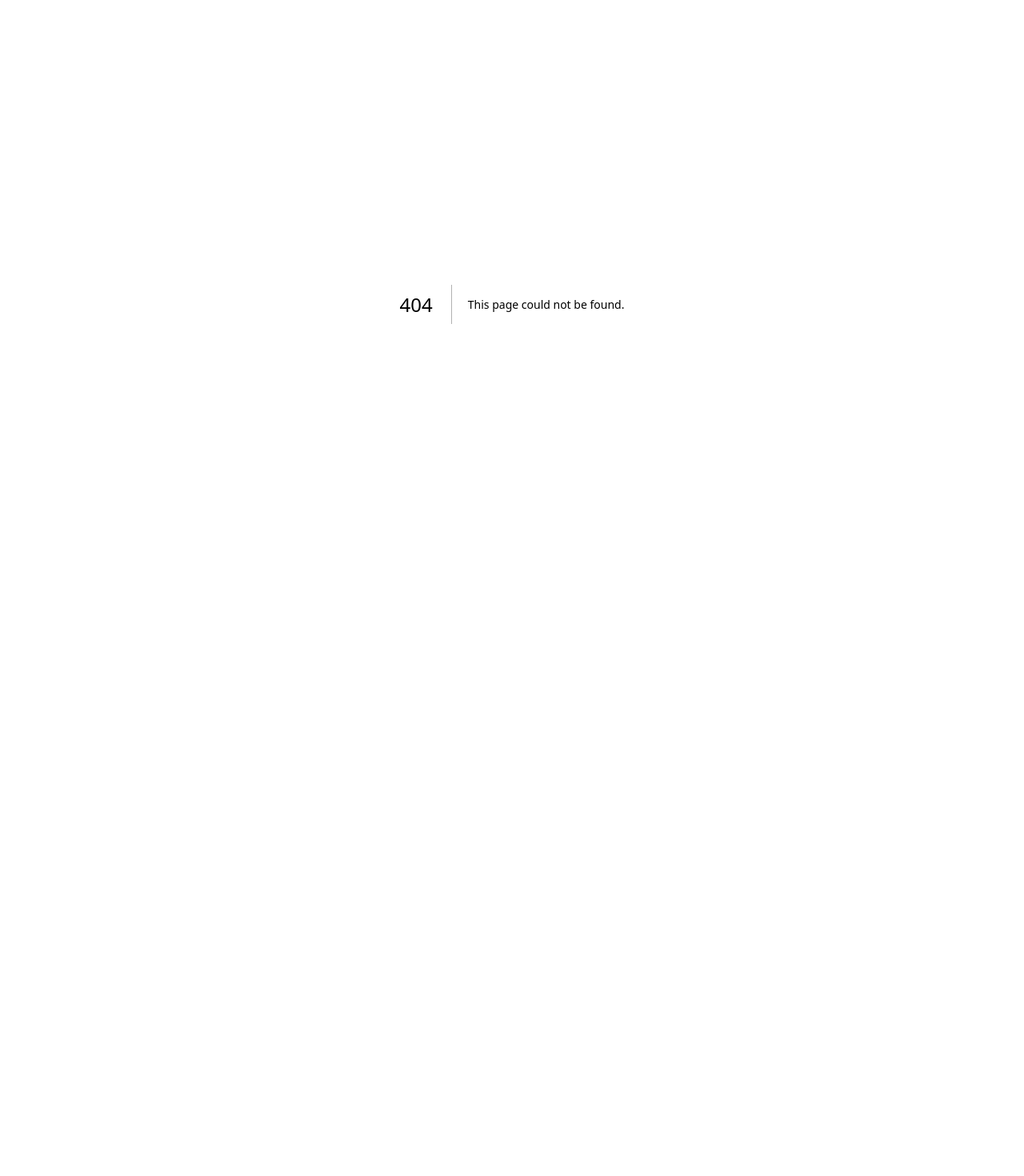
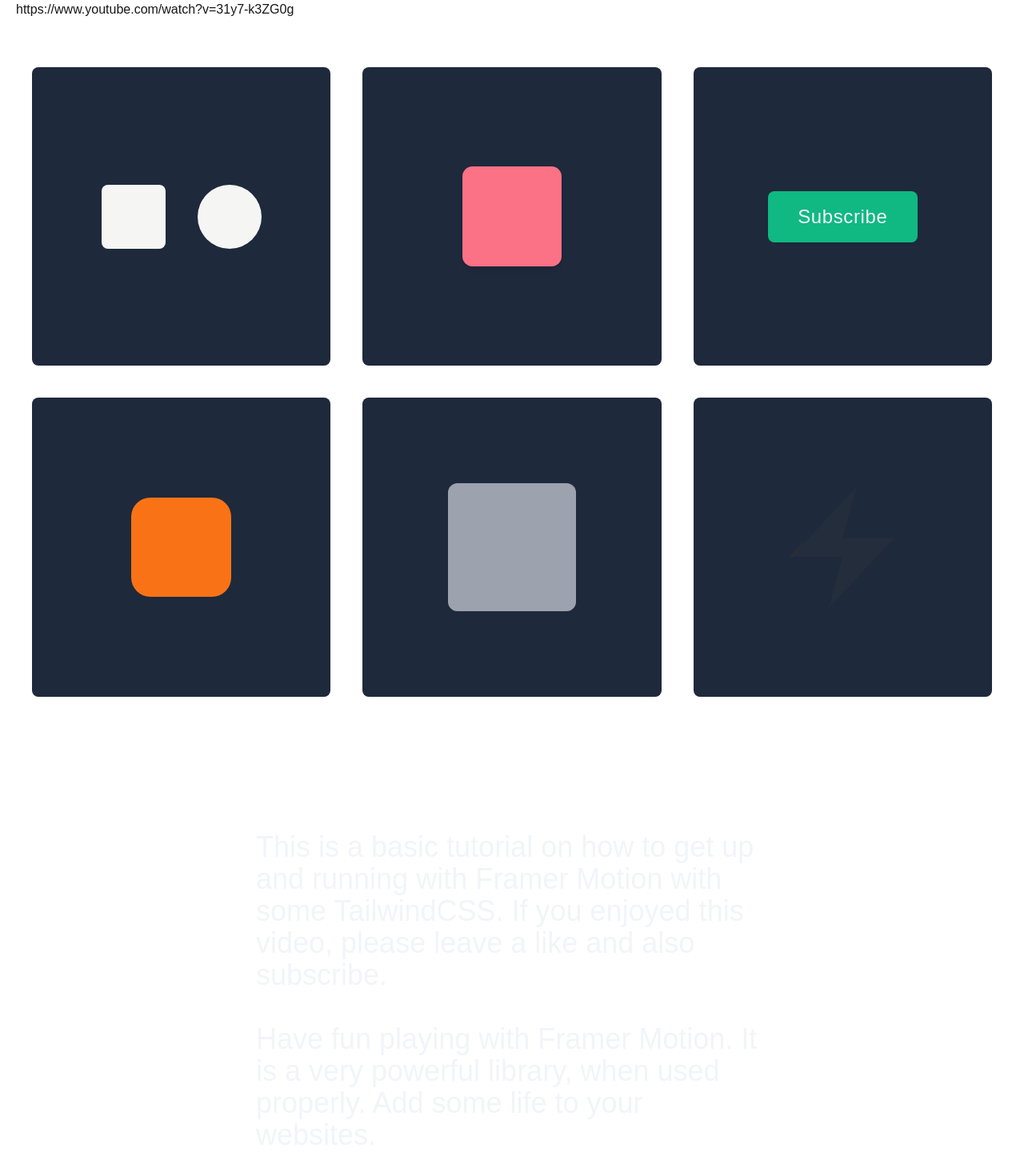
Before and after one commit to WinWinMaw4/framerMotionLearning, a Next.js app: page /exerciese/exercise1 in a window 1280 px wide. Before the commit this address had no page. Shown: the part 92-1562 px from the top of the page at 80% size. Before the commit the page ends 872 px from the top, so only its background shows below. Built offline with nearby package versions, Linux system fonts and the light colour scheme.

Commit message:
framer motion default animation

```diff
--- a/src/app/components/Headers.tsx
+++ b/src/app/components/Headers.tsx
@@ -13,7 +13,7 @@ const Headers = () => {
             <Link href="/">Previous</Link>
             </li>
             <li>
-            <Link href="/exerciese/scroll">Next</Link>
+            <Link href="/exerciese/exercise1">Next</Link>
             </li>
         </ul>
       </div>
--- /dev/null
+++ b/src/app/exerciese/exercise1/page.tsx
@@ -0,0 +1,219 @@
+"use client"
+import { motion, useAnimation, useInView, useScroll, useTransform } from "framer-motion"
+import Link from "next/link"
+import { useRef } from "react"
+
+const gridContainerVariants = {
+  hidden: { opacity: 0 },
+  show: {
+    opacity: 1,
+    transition: {
+      staggerChildren: 0.25,
+    }
+  }
+}
+
+const gridSquareVariants = {
+  hidden: { opacity: 0 }, show: { opacity: 1 }
+}
+
+const svgIconVariants = {
+  hidden: {
+    opacity: 0,
+    pathLength: 0,
+    fill: "rgba(252, 211, 77, 0)",
+  },
+  visible: {
+    opacity: 1,
+    pathLength: 1,
+    fill: "rgba(252, 211, 77, 1)",
+  },
+}
+
+const page = () => {
+  const { scrollYProgress: completionProgress } = useScroll()
+
+  const containerRef = useRef(null)
+
+  const isInView = useInView(containerRef, { once: true })
+  const mainControls = useAnimation()
+
+  const { scrollYProgress } = useScroll({
+    target: containerRef,
+    offset: ["start end", "end end"],
+  })
+
+  const paragraphOneValue = useTransform(
+    scrollYProgress,
+    [0, 1],
+    ["-100%", "0%"]
+  )
+
+  const paragraphTwoValue = useTransform(
+    scrollYProgress,
+    [0, 1],
+    ["100%", "0%"]
+  )
+
+  return (
+    <div>
+      <div className="p-5">
+        <Link href="https://www.youtube.com/watch?v=31y7-k3ZG0g">https://www.youtube.com/watch?v=31y7-k3ZG0g</Link>
+      </div>
+      <div className='flex flex-col gap-10 overflow-x-hidden'>
+        <motion.section
+          variants={gridContainerVariants}
+          initial="hidden"
+          animate="show"
+          className='grid grid-cols-3 p-10 gap-10'>
+          {/* Fade Up */}
+          <motion.div
+            variants={gridSquareVariants}
+            className='bg-slate-800 aspect-square rounded-lg justify-center flex items-center gap-10'>
+            <motion.div
+              className="w-20 h-20 bg-stone-100 rounded-lg"
+              initial={{ opacity: 0, y: 100 }}
+              animate={{ opacity: 1, y: 0 }}
+              transition={{ duration: 1, ease: "easeOut", delay: 0.2 }}
+            ></motion.div>
+            <motion.div
+              className="w-20 h-20 bg-stone-100 rounded-full"
+              initial={{ opacity: 0, y: -100 }}
+              animate={{ opacity: 1, y: 0 }}
+              transition={{ duration: 1, ease: "easeOut", delay: 0.4 }}
+            ></motion.div>
+          </motion.div>
+          {/* Shape Shifting */}
+          <motion.div
+            variants={gridSquareVariants}
+            className='bg-slate-800 aspect-square rounded-lg justify-center flex items-center gap-10'>
+            <motion.div
+              className="w-1/3 h-1/3 shadow-md bg-rose-400"
+              animate={{
+                scale: [1, 2, 2, 1],
+                rotate: [0, 90, 90, 0],
+                borderRadius: ["10%", "10%", "50%", "10%"]
+              }}
+              transition={{ duration: 5, ease: "easeInOut", repeat: 2, repeatDelay: 1 }}
+            > </motion.div>
+          </motion.div>
+          {/* button */}
+          <motion.div
+            variants={gridSquareVariants}
+            className='bg-slate-800 aspect-square rounded-lg justify-center flex items-center gap-10'>
+            <motion.button
+              whileTap={{ scale: 0.9 }}
+              whileHover={{
+                scale: 1.1,
+                backgroundColor: "#d1d5db",
+                color: "black"
+              }}
+              transition={{ bounceDamping: 10, bounceStiffness: 600 }}
+              className="bg-emerald-500 w-1/2 py-4 rounded-lg text-2xl text-gray-100 font-light tracking-wide">
+              Subscribe
+            </motion.button>
+          </motion.div>
+          {/* drag */}
+          <motion.div
+            variants={gridSquareVariants}
+            className='bg-slate-800 aspect-square rounded-lg justify-center flex items-center gap-10'>
+            <motion.div
+              className="w-1/3 h-1/3 bg-orange-500 rounded-3xl cursor-grab"
+              drag
+              dragConstraints={{
+                top: -125,
+                right: 125,
+                bottom: 125,
+                left: -125,
+              }}
+              dragTransition={{ bounceStiffness: 600, bounceDamping: 10 }}
+            />
+          </motion.div>
+          {/* Scroll Progress */}
+          <motion.div
+            variants={gridSquareVariants}
+            className='bg-slate-800 aspect-square rounded-lg justify-center flex items-center gap-10'>
+            <motion.div className="w-40 aspect-square bg-gray-50/20 rounded-xl">
+              <motion.div
+                className="w-full bg-gray-400 rounded-xl h-full origin-bottom"
+                style={{ scaleY: completionProgress }}
+              />
+            </motion.div>
+          </motion.div>
+          {/* SVG Animation */}
+          <motion.div
+            variants={gridSquareVariants}
+            className='bg-slate-800 aspect-square rounded-lg justify-center flex items-center gap-10'>
+            <motion.svg
+              xmlns="http://www.w3.org/2000/svg"
+              viewBox="0 0 24 24"
+              className="w-1/2 stroke-amber-500 stroke-[0.5]"
+            >
+              <motion.path
+                d="m3.75 13.5 10.5-11.25L12 10.5h8.25L9.75 21.75 12 13.5H3.75Z"
+                variants={svgIconVariants}
+                initial="hidden"
+                animate="visible"
+                transition={{
+                  default: {
+                    duration: 2,
+                    ease: "easeInOut",
+                    delay: 1,
+                    repeat: Infinity,
+                    repeatType: "reverse",
+                    repeatDelay: 1,
+                  },
+                  fill: {
+                    duration: 2,
+                    ease: "easeIn",
+                    delay: 2,
+                    repeat: Infinity,
+                    repeatType: "reverse",
+                    repeatDelay: 1,
+                  },
+                }}
+              />
+            </motion.svg>
+          </motion.div>
+
+        </motion.section>
+
+        <section className="flex flex-col gap-10 mb-10" ref={containerRef}>
+        <motion.h1
+          className="text-5xl tracking-wide text-slate-100 text-center"
+          animate={mainControls}
+          initial="hidden"
+          variants={{
+            hidden: { opacity: 0, y: 75 },
+            visible: {
+              opacity: 1,
+              y: 0,
+            },
+          }}
+          transition={{ delay: 0.3 }}
+        >
+          Just Keep Scrolling
+        </motion.h1>
+        <motion.p
+          style={{ translateX: paragraphOneValue }}
+          className="text-slate-100 font-thin text-4xl w-1/2 mx-auto"
+        >
+          This is a basic tutorial on how to get up and running with Framer
+          Motion with some TailwindCSS. If you enjoyed this video, please leave
+          a like and also subscribe.
+        </motion.p>
+        <motion.p
+          style={{ translateX: paragraphTwoValue }}
+          className="text-slate-100 font-thin text-4xl w-1/2 mx-auto"
+        >
+          Have fun playing with Framer Motion. It is a very powerful library,
+          when used properly. Add some life to your websites.
+        </motion.p>
+      </section>
+
+      </div>
+    </div>
+  )
+}
+
+export default page
--- a/src/app/exerciese/scroll/page.tsx
+++ /dev/null
@@ -1,77 +0,0 @@
-"use client"
-import {motion} from "framer-motion"
-
-const gridContainerVariants = {
-  hidden: {opacity:0},
-  show:{
-    opacity:1,
-    transition: {
-      staggerChildren: 0.25,
-    }
-  }
-}
-
-const gridSquareVariants = {
-  hidden:{opacity:0},show:{opacity: 1}
-}
-const page = () => {
-  return (
-    <div>
-      <div className='flex flex-col gap-10 overflow-x-hidden'>
-        <motion.section
-          variants={gridContainerVariants}
-          initial="hidden"
-          animate="show"
-        className='grid grid-cols-3 p-10 gap-10'>
-          <motion.div
-            variants={gridSquareVariants}
-           className='bg-slate-800 aspect-square rounded-lg justify-center flex items-center gap-10'>
-            <motion.div
-              className="w-20 h-20 bg-stone-100 rounded-lg"
-              initial={{opacity: 0, y:100}}
-              animate={{opacity: 1, y:0}}
-              transition={{duration:1, ease:"easeOut", delay:0.2}}
-            >
-            </motion.div>
-            <motion.div
-              className="w-20 h-20 bg-stone-100 rounded-full"
-              initial={{opacity: 0, y:-100}}
-              animate={{opacity: 1, y:0}}
-              transition={{duration:1, ease:"easeOut", delay:0.4}}
-            >
-            </motion.div>
-           </motion.div>
-           <motion.div
-            variants={gridSquareVariants}
-           className='bg-slate-800 aspect-square rounded-lg justify-center flex items-center gap-10'>
-
-           </motion.div>
-           <motion.div
-            variants={gridSquareVariants}
-           className='bg-slate-800 aspect-square rounded-lg justify-center flex items-center gap-10'>
-
-           </motion.div>
-           <motion.div
-            variants={gridSquareVariants}
-           className='bg-slate-800 aspect-square rounded-lg justify-center flex items-center gap-10'>
-
-           </motion.div>
-           <motion.div
-            variants={gridSquareVariants}
-           className='bg-slate-800 aspect-square rounded-lg justify-center flex items-center gap-10'>
-
-           </motion.div>
-           <motion.div
-            variants={gridSquareVariants}
-           className='bg-slate-800 aspect-square rounded-lg justify-center flex items-center gap-10'>
-
-           </motion.div>
-
-        </motion.section>
-
-      </div>
-    </div>
-  )
-}
-
-export default page
```
